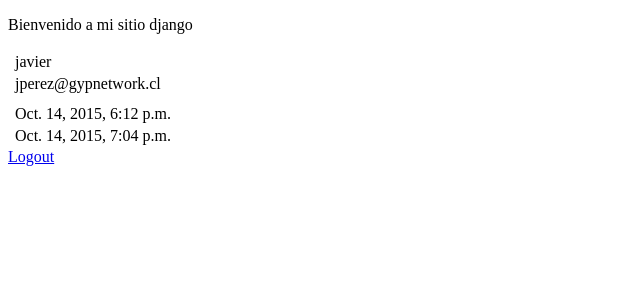
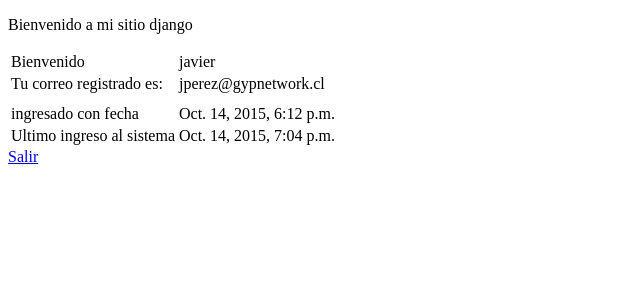
Before and after one commit to javierperezferrada/usuarios_django, a Django app: page /home in a window 1280 px wide. Shown: the top 300 px of the page, without its empty margins (0-640 px from the left). Run offline with Django 3.2, Linux system fonts and the light colour scheme; a user stored in the database is signed in.

Commit message:
un poco de traduccion al español

```diff
--- a/myapp/templates/home.html
+++ b/myapp/templates/home.html
@@ -4,12 +4,12 @@
 
     <table>
         <tr>
-            <td>{{ user.username.label_tag }}</td>
+            <td>Bienvenido</td>
             <td>{{ user.username }}</td>
         </tr>
 
         <tr>
-            <td>{{ user.email.label_tag }}</td>
+            <td>Tu correo registrado es:</td>
             <td>{{ user.email }}</td>
         </tr>
 
@@ -24,18 +24,18 @@
         </tr>
 
         <tr>
-            <td>{{ user.date_joined.label_tag }}</td>
+            <td>ingresado con fecha</td>
             <td>{{ user.date_joined }}</td>
         </tr>
 
         <tr>
-            <td>{{ user.last_login.label_tag }}</td>
+            <td>Ultimo ingreso al sistema</td>
             <td>{{ user.last_login }}</td>
         </tr>
 
     </table>
 
-    <a href="{% url 'logout' %}">Logout</a>
+    <a href="{% url 'logout' %}">Salir</a>
 
 
 {% endblock %}
--- a/myapp/templates/login.html
+++ b/myapp/templates/login.html
@@ -2,18 +2,18 @@
 
 {% block content %}
     {% if form.errors %}
-        <p>Your username and password didn't match. Please try again.</p>
+        <p>Tu nombre de usuario y contraseña no coinciden. Por favor intenta nuevamente.</p>
     {% endif %}
 
     <form method="post" action="{% url 'django.contrib.auth.views.login' %}">
         {% csrf_token %}
         <table>
             <tr>
-                <td>{{ form.username.label_tag }}</td>
+                <td>Nombre</td>
                 <td>{{ form.username }}</td>
             </tr>
             <tr>
-                <td>{{ form.password.label_tag }}</td>
+                <td>Contraseña</td>
                 <td>{{ form.password }}</td>
             </tr>
         </table>
--- a/myapp/templates/main.html
+++ b/myapp/templates/main.html
@@ -2,7 +2,7 @@
 
 {% block content %}
 
-    <a href="{% url 'signup' %}">Sign Up</a>
-    <a href="{% url 'login' %}">Login</a>
+    <a href="{% url 'signup' %}">Registrarse</a>
+    <a href="{% url 'login' %}">Ingresar</a>
 
 {% endblock %}
--- a/myapp/templates/signup.html
+++ b/myapp/templates/signup.html
@@ -11,7 +11,7 @@
 
         <table>
             <tr>
-                <td>{{ form.username.label_tag }}</td>
+                <td>{{ form.username.label_tag }} </td>
                 <td>{{ form.username }}</td>
             </tr>
             <tr>
@@ -36,7 +36,7 @@
 
         </table>
 
-        <input type="submit" value="login"/>
+        <input type="submit" value="Registrar"/>
     </form>
 
 {% endblock %}
```
Also changed, not shown: db.sqlite3, 2 other files.
